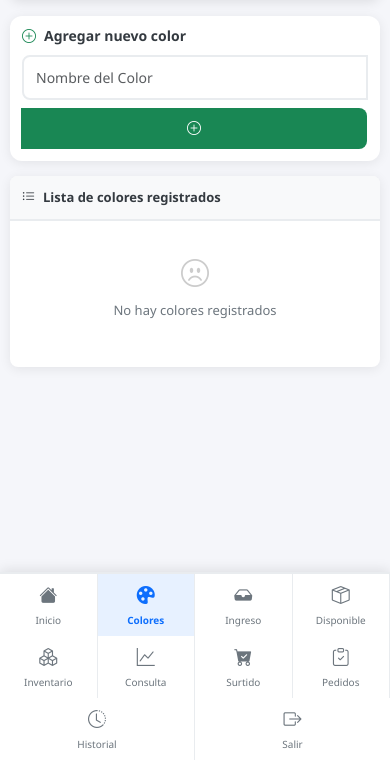
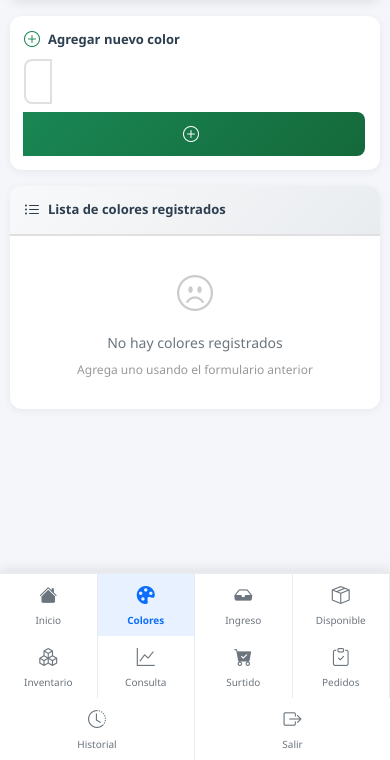
Before and after one commit to TijuanaIA/produccion-flask, a Flask app: page /colores in a window 390 px wide. Shown: the part 84-844 px from the top of the page. Run offline with Flask 3, Linux system fonts and the light colour scheme; data that the repository does not hold is empty.

Commit message:
Actualización de plantilla de colores.html, responsiva para celulares

```diff
--- a/templates/colores.html
+++ b/templates/colores.html
@@ -11,362 +11,356 @@
 
 {% block content %}
 <style>
-  /* ===== ESTILOS RESPONSIVOS PARA COLORES ===== */
+  /* ===== ESTILOS PARA CELULARES PEQUEÑOS (400-780px) ===== */
 
-  /* Formulario */
-  .color-form-container {
+  .colores-container {
+    padding-bottom: 20px;
+  }
+
+  /* === FORMULARIO === */
+  .color-form-card {
     background: #fff;
     border-radius: 12px;
-    box-shadow: 0 2px 12px rgba(0,0,0,0.08);
-    padding: 20px;
-    margin-bottom: 25px;
+    box-shadow: 0 2px 8px rgba(0,0,0,0.06);
+    padding: 16px;
+    margin-bottom: 18px;
     border: none;
   }
 
-  .color-form-container h5 {
-    font-size: 16px;
+  .color-form-card h5 {
+    font-size: 14px;
     font-weight: 600;
-    color: #343a40;
-    margin-bottom: 15px;
+    color: #2c3e50;
+    margin-bottom: 12px;
     display: flex;
     align-items: center;
     gap: 8px;
   }
 
-  .color-form-container .input-group {
+  .color-form-card i {
+    font-size: 16px;
+  }
+
+  .color-form-card form {
     display: flex;
+    flex-direction: column;
+    gap: 10px;
+  }
+
+  .color-form-card .input-group {
+    display: flex;
+    flex-direction: column;
     gap: 8px;
   }
 
-  .color-form-container .form-control {
-    flex: 1;
+  .color-form-card .form-control {
     padding: 10px 12px;
-    border: 2px solid #e9ecef;
+    border: 2px solid #e0e0e0;
     border-radius: 8px;
     font-size: 14px;
-    transition: border-color 0.3s ease;
+    font-family: inherit;
+    transition: all 0.3s ease;
   }
 
-  .color-form-container .form-control:focus {
+  .color-form-card .form-control:focus {
     outline: none;
     border-color: #0d6efd;
     box-shadow: 0 0 0 3px rgba(13, 110, 253, 0.1);
   }
 
-  .color-form-container .btn {
-    padding: 10px 16px;
-    font-weight: 500;
-    border-radius: 8px;
-    transition: all 0.3s ease;
-    white-space: nowrap;
+  .color-form-card .form-control::placeholder {
+    color: #999;
   }
 
-  .color-form-container .btn-success {
-    background: #198754;
+  .color-form-card .btn-success {
+    padding: 10px 14px;
+    font-size: 14px;
+    font-weight: 500;
     border: none;
+    border-radius: 8px;
+    background: linear-gradient(135deg, #198754, #15693a);
     color: #fff;
+    transition: all 0.3s ease;
+    cursor: pointer;
+    width: 100%;
   }
 
-  .color-form-container .btn-success:hover {
-    background: #157347;
+  .color-form-card .btn-success:hover {
     transform: translateY(-2px);
     box-shadow: 0 4px 12px rgba(25, 135, 84, 0.3);
+    background: linear-gradient(135deg, #157347, #0d4620);
   }
 
-  /* Tabla/Lista de colores */
-  .colors-list-container {
+  .color-form-card .btn-success:active {
+    transform: translateY(0);
+  }
+
+  .color-form-card .btn-success i {
+    margin-right: 6px;
+  }
+
+  /* === LISTA DE COLORES === */
+  .colores-list-card {
     background: #fff;
     border-radius: 12px;
-    box-shadow: 0 2px 12px rgba(0,0,0,0.08);
+    box-shadow: 0 2px 8px rgba(0,0,0,0.06);
     overflow: hidden;
     border: none;
   }
 
-  .colors-list-header {
-    background: #f8f9fa;
-    padding: 15px 20px;
+  .colores-list-header {
+    background: linear-gradient(135deg, #f8f9fa, #e9ecef);
+    padding: 14px 16px;
     font-weight: 600;
-    color: #343a40;
-    border-bottom: 2px solid #e9ecef;
+    color: #2c3e50;
+    font-size: 14px;
+    border-bottom: 2px solid #e0e0e0;
     display: flex;
     align-items: center;
     gap: 8px;
-    font-size: 15px;
   }
 
-  .colors-list-body {
-    padding: 0;
+  .colores-list-header i {
+    font-size: 16px;
   }
 
-  /* Tabla en escritorio */
-  .table-colors {
-    width: 100%;
-    border-collapse: collapse;
-    margin: 0;
+  /* Convertir tabla a tarjetas en móvil */
+  .colores-table {
+    display: flex;
+    flex-direction: column;
+    gap: 0;
   }
 
-  .table-colors thead {
-    background: #f8f9fa;
-    border-bottom: 2px solid #e9ecef;
+  .colores-table thead {
+    display: none;
   }
 
-  .table-colors th {
-    padding: 12px 15px;
-    text-align: left;
-    font-weight: 600;
-    color: #495057;
-    font-size: 13px;
-    text-transform: uppercase;
+  .colores-table tbody {
+    display: flex;
+    flex-direction: column;
+    gap: 0;
   }
 
-  .table-colors tbody tr {
-    border-bottom: 1px solid #e9ecef;
-    transition: background-color 0.2s ease;
+  .colores-table tr {
+    display: flex;
+    flex-direction: column;
+    padding: 14px 16px;
+    border-bottom: 1px solid #f0f0f0;
+    transition: all 0.2s ease;
+    background: #fff;
   }
 
-  .table-colors tbody tr:hover {
-    background-color: #f8f9fa;
+  .colores-table tr:last-child {
+    border-bottom: none;
   }
 
-  .table-colors td {
-    padding: 14px 15px;
-    color: #495057;
-    font-size: 14px;
+  .colores-table tr:hover {
+    background: #f8f9fa;
+    border-left: 4px solid #0d6efd;
+    padding-left: 12px;
   }
 
-  .table-colors td.text-center {
-    text-align: center;
+  .colores-table td {
+    padding: 0;
+    margin: 0;
+    font-size: 14px;
+    display: flex;
+    align-items: center;
+    padding-bottom: 10px;
+  }
+
+  .colores-table td:last-child {
+    padding-bottom: 0;
+    border-top: 1px solid #f0f0f0;
+    padding-top: 10px;
+    margin-top: 8px;
+  }
+
+  .colores-table td:first-child {
+    color: #2c3e50;
+    font-weight: 600;
+    font-size: 15px;
+    padding-bottom: 12px;
+    border-bottom: 1px solid #f0f0f0;
+  }
+
+  .colores-table td:first-child:before {
+    content: "🎨 ";
+    margin-right: 6px;
   }
 
   /* Botones de acciones */
-  .btn-action {
-    padding: 6px 10px;
-    font-size: 12px;
-    border-radius: 6px;
-    border: 1px solid #dee2e6;
-    text-decoration: none;
-    display: inline-block;
-    transition: all 0.3s ease;
-    margin: 0 2px;
+  .acciones-grupo {
+    display: flex;
+    gap: 8px;
+    flex-wrap: wrap;
   }
 
-  .btn-action i {
-    margin-right: 4px;
+  .btn-color-action {
+    flex: 1;
+    padding: 8px 10px;
+    font-size: 12px;
+    border: 2px solid;
+    border-radius: 6px;
+    text-decoration: none;
+    display: flex;
+    align-items: center;
+    justify-content: center;
+    gap: 6px;
+    transition: all 0.3s ease;
+    font-weight: 500;
+    min-width: 80px;
   }
 
-  .btn-edit {
+  .btn-editar {
+    border-color: #0d6efd;
     color: #0d6efd;
-    border-color: #0d6efd;
     background: transparent;
   }
 
-  .btn-edit:hover {
+  .btn-editar:active {
     background: #0d6efd;
     color: #fff;
   }
 
-  .btn-delete {
+  .btn-eliminar {
+    border-color: #dc3545;
     color: #dc3545;
-    border-color: #dc3545;
     background: transparent;
   }
 
-  .btn-delete:hover {
+  .btn-eliminar:active {
     background: #dc3545;
     color: #fff;
   }
 
-  .empty-message {
-    text-align: center;
-    color: #6c757d;
-    padding: 40px 20px;
+  .btn-color-action i {
     font-size: 14px;
   }
 
-  .empty-message i {
-    font-size: 32px;
+  /* Mensaje vacío */
+  .empty-state {
+    text-align: center;
+    padding: 40px 20px;
+    color: #6c757d;
+  }
+
+  .empty-state i {
+    font-size: 40px;
     color: #ccc;
     display: block;
+    margin-bottom: 12px;
+  }
+
+  .empty-state p {
+    font-size: 14px;
+    margin: 0;
+  }
+
+  /* === MEDIA QUERIES === */
+  @media (min-width: 781px) {
+    /* Para pantallas más grandes, mostrar tabla tradicional */
+    .colores-table thead {
+      display: table-header-group;
+      background: #f8f9fa;
+      border-bottom: 2px solid #e0e0e0;
+    }
+
+    .colores-table tr {
+      display: table-row;
+      padding: 0;
+      border: none;
+      border-bottom: 1px solid #f0f0f0;
+    }
+
+    .colores-table td {
+      display: table-cell;
+      padding: 14px 16px;
+      border-bottom: 1px solid #f0f0f0;
+    }
+
+    .colores-table td:first-child {
+      border-bottom: 1px solid #f0f0f0;
+      border: none;
+      padding-bottom: 14px;
+    }
+
+    .colores-table td:first-child:before {
+      content: none;
+    }
+
+    .colores-table td:last-child {
+      border-top: none;
+      padding-top: 14px;
+      margin-top: 0;
+      text-align: center;
+    }
+
+    .acciones-grupo {
+      justify-content: center;
+    }
+
+    .btn-color-action {
+      min-width: auto;
+      padding: 6px 12px;
+      font-size: 13px;
+    }
+  }
+
+  @media (max-width: 480px) {
+    .color-form-card {
+      padding: 14px;
+      margin-bottom: 16px;
+    }
+
+    .color-form-card h5 {
+      font-size: 13px;
       margin-bottom: 10px;
     }
 
-  /* ===== MEDIA QUERIES: TABLET ===== */
-  @media (max-width: 768px) {
-    .color-form-container {
-      padding: 15px;
-      margin-bottom: 20px;
-    }
-
-    .color-form-container h5 {
-      font-size: 15px;
-      margin-bottom: 12px;
-    }
-
-    .color-form-container .input-group {
-      gap: 6px;
-    }
-
-    .color-form-container .form-control {
-      padding: 9px 10px;
+    .colores-list-header {
+      padding: 12px 14px;
       font-size: 13px;
     }
 
-    .color-form-container .btn {
-      padding: 9px 12px;
+    .colores-table tr {
+      padding: 12px 14px;
+    }
+
+    .colores-table td {
       font-size: 13px;
     }
 
-    .colors-list-header {
-      padding: 12px 15px;
+    .colores-table td:first-child {
       font-size: 14px;
     }
 
-    .table-colors th,
-    .table-colors td {
-      padding: 10px 12px;
-      font-size: 13px;
+    .btn-color-action {
+      padding: 7px 8px;
+      font-size: 11px;
+      min-width: 70px;
     }
 
-    .btn-action {
-      padding: 5px 8px;
-      font-size: 11px;
-    }
+    .empty-state {
+      padding: 30px 15px;
     }
 
-  /* ===== MEDIA QUERIES: CELULARES ===== */
-  @media (max-width: 480px) {
-    .color-form-container {
-      padding: 12px;
-      margin-bottom: 15px;
-    }
-
-    .color-form-container h5 {
-      font-size: 14px;
-      margin-bottom: 10px;
-    }
-
-    .color-form-container .input-group {
-      flex-direction: column;
-      gap: 8px;
-    }
-
-    .color-form-container .form-control {
-      width: 100%;
-      padding: 10px 12px;
-      font-size: 14px;
-    }
-
-    .color-form-container .btn {
-      width: 100%;
-      padding: 10px;
-      font-size: 14px;
-    }
-
-    .colors-list-container {
-      border-radius: 8px;
-    }
-
-    .colors-list-header {
-      padding: 12px 12px;
-      font-size: 13px;
-    }
-
-    /* Convertir tabla a tarjetas en móvil */
-    .table-colors {
-      display: block;
-    }
-
-    .table-colors thead {
-      display: none;
-    }
-
-    .table-colors tbody {
-      display: block;
-    }
-
-    .table-colors tr {
-      display: block;
-      background: #fff;
-      border: 1px solid #e9ecef;
-      border-radius: 8px;
-      margin-bottom: 12px;
-      padding: 12px;
-      overflow: hidden;
-    }
-
-    .table-colors tr:hover {
-      background-color: #fff;
-      border-color: #0d6efd;
-    }
-
-    .table-colors td {
-      display: block;
-      padding: 8px 0;
-      border: none;
-      text-align: right;
-      position: relative;
-      padding-left: 40%;
-    }
-
-    .table-colors td:first-child {
-      text-align: left;
-      padding-left: 0;
-      padding-bottom: 10px;
-      border-bottom: 1px solid #e9ecef;
-      font-weight: 600;
-      color: #343a40;
-    }
-
-    .table-colors td:before {
-      content: attr(data-label);
-      position: absolute;
-      left: 0;
-      font-weight: 600;
-      color: #6c757d;
-      font-size: 12px;
-    }
-
-    .table-colors td.text-center {
-      text-align: right;
-    }
-
-    .table-colors td.text-center:before {
-      display: none;
-    }
-
-    .btn-action {
-      display: inline-block;
-      padding: 6px 10px;
-      font-size: 12px;
-      margin-right: 6px;
-      margin-bottom: 4px;
-    }
-
-    .btn-action:last-child {
-      margin-right: 0;
-    }
-
-    .empty-message {
-      padding: 30px 15px;
-      font-size: 13px;
-    }
-
-    .empty-message i {
-      font-size: 28px;
-      margin-bottom: 8px;
+    .empty-state i {
+      font-size: 36px;
     }
   }
 </style>
 
+<div class="colores-container">
   <!-- Formulario para agregar color -->
-<div class="color-form-container">
+  <div class="color-form-card">
     <h5>
       <i class="bi bi-plus-circle text-success"></i>
       Agregar nuevo color
     </h5>
     <form method="POST" action="{{ url_for('gestionar_colores') }}">
       <div class="input-group">
-      <input type="text" class="form-control" name="nombre" placeholder="Nombre del Color" required>
+        <input type="text" class="form-control" name="nombre" placeholder="Ej: Rojo, Azul, Verde..." required>
         <button class="btn btn-success" type="submit" data-bs-toggle="tooltip" title="Registrar color">
           <i class="bi bi-plus-circle"></i>
           <span class="d-none d-sm-inline">Agregar</span>
@@ -376,43 +370,46 @@
   </div>
 
   <!-- Lista de colores -->
-<div class="colors-list-container">
-  <div class="colors-list-header">
+  <div class="colores-list-card">
+    <div class="colores-list-header">
       <i class="bi bi-list-ul"></i>
       Lista de colores registrados
     </div>
-  <div class="colors-list-body">
+
     {% if colores %}
-    <table class="table-colors">
+    <table class="colores-table">
       <thead>
         <tr>
-          <th>🎨 Color</th>
-          <th class="text-center">⚙️ Acciones</th>
+          <th style="padding: 12px 16px; text-align: left; font-weight: 600; color: #495057; font-size: 13px;">🎨 Color</th>
+          <th style="padding: 12px 16px; text-align: center; font-weight: 600; color: #495057; font-size: 13px;">⚙️ Acciones</th>
         </tr>
       </thead>
       <tbody>
         {% for c in colores %}
         <tr>
-          <td data-label="Color">{{ c.nombre }}</td>
-          <td class="text-center" data-label="Acciones">
-            <a href="{{ url_for('editar_color', id=c.id) }}" class="btn-action btn-edit" data-bs-toggle="tooltip" title="Editar color">
+          <td>{{ c.nombre }}</td>
+          <td>
+            <div class="acciones-grupo">
+              <a href="{{ url_for('editar_color', id=c.id) }}" class="btn-color-action btn-editar" data-bs-toggle="tooltip" title="Editar color">
                 <i class="bi bi-pencil"></i>
-              <span class="d-none d-md-inline">Editar</span>
+                <span>Editar</span>
               </a>
-            <a href="{{ url_for('eliminar_color', id=c.id) }}" class="btn-action btn-delete"
+              <a href="{{ url_for('eliminar_color', id=c.id) }}" class="btn-color-action btn-eliminar"
                  onclick="return confirm('¿Seguro que deseas eliminar este color?')" data-bs-toggle="tooltip" title="Eliminar color">
                 <i class="bi bi-trash"></i>
-              <span class="d-none d-md-inline">Eliminar</span>
+                <span>Eliminar</span>
               </a>
+            </div>
           </td>
         </tr>
         {% endfor %}
       </tbody>
     </table>
     {% else %}
-    <div class="empty-message">
+    <div class="empty-state">
       <i class="bi bi-emoji-frown"></i>
       <p>No hay colores registrados</p>
+      <p style="font-size: 12px; color: #999; margin-top: 8px;">Agrega uno usando el formulario anterior</p>
     </div>
     {% endif %}
   </div>
```
Lines whose indentation alone changed are shown as unchanged.
